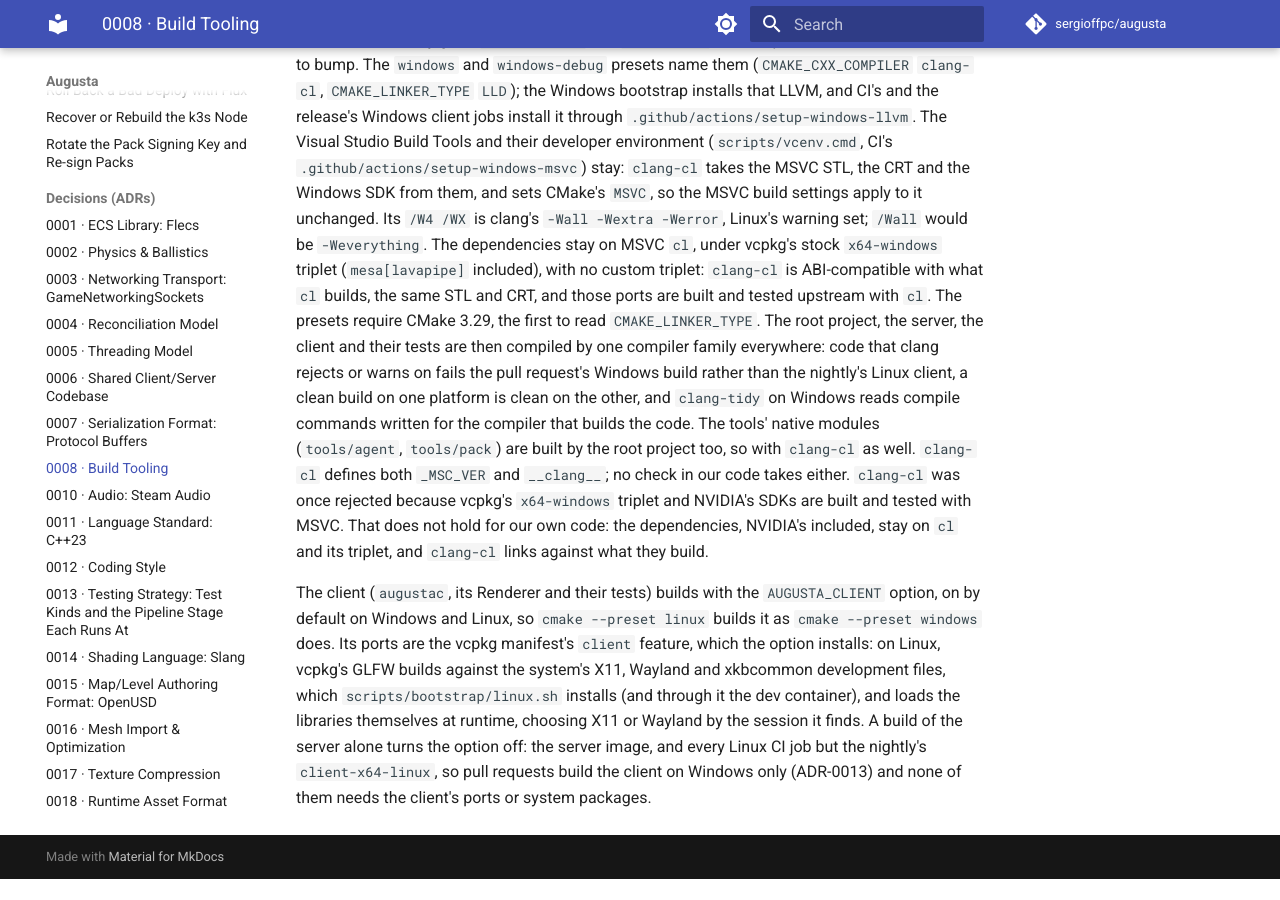
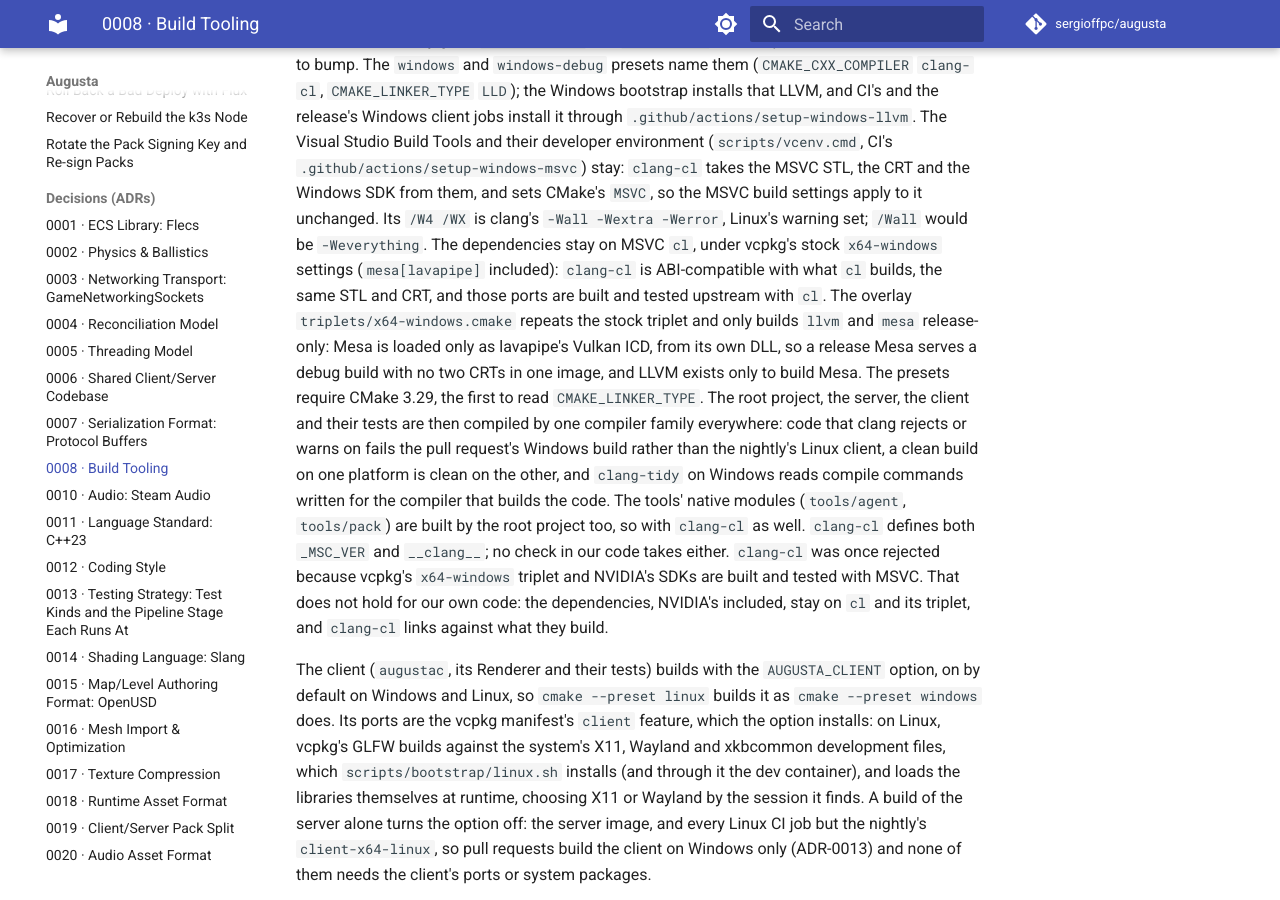
Before and after one commit to sergioffpc/augusta, an MkDocs documentation site: the page built from docs/adr/0008-build-tooling.md, in a window 1280 px wide and 900 px high, scrolled down 943 px. Built offline with MkDocs 1.6.1 and Material for MkDocs 9.7.7, drawn with Linux system fonts in a browser that asks for light colours; comment, search, counter and statistics services are not loaded; before the commit the page ends 1822 px from its top, so only the background shows below that.

Commit message:
build(vcpkg): build llvm and mesa release-only on Windows
An overlay x64-windows triplet repeats vcpkg's built-in one and sets
VCPKG_BUILD_TYPE release for llvm and mesa: Mesa is loaded only as
lavapipe's ICD from its own DLL and LLVM exists only to build it, so
their debug builds (~8 GB per windows-debug tree) were never used.

Co-Authored-By: Claude Opus 5.5 <noreply@anthropic.com>

```diff
--- a/docs/adr/0008-build-tooling.md
+++ b/docs/adr/0008-build-tooling.md
@@ -48,22 +48,25 @@ Studio Build Tools and their developer environment (`scripts/vcenv.cmd`, CI's
 CRT and the Windows SDK from them, and sets CMake's `MSVC`, so the MSVC build
 settings apply to it unchanged. Its `/W4 /WX` is clang's
 `-Wall -Wextra -Werror`, Linux's warning set; `/Wall` would be `-Weverything`.
-The dependencies stay on MSVC `cl`, under vcpkg's stock `x64-windows` triplet
-(`mesa[lavapipe]` included), with no custom triplet: `clang-cl` is
-ABI-compatible with what `cl` builds, the same STL and CRT, and those ports are
-built and tested upstream with `cl`. The presets require CMake 3.29, the first
-to read `CMAKE_LINKER_TYPE`. The root project, the server, the client and their
-tests are then compiled by one compiler family everywhere: code that clang
-rejects or warns on fails the pull request's Windows build rather than the
-nightly's Linux client, a clean build on one platform is clean on the other, and
-`clang-tidy` on Windows reads compile commands written for the compiler that
-builds the code. The tools' native modules (`tools/agent`, `tools/pack`) are
-built by the root project too, so with `clang-cl` as well. `clang-cl` defines
-both `_MSC_VER` and `__clang__`; no check in our code takes either. `clang-cl`
-was once rejected because vcpkg's `x64-windows` triplet and NVIDIA's SDKs are
-built and tested with MSVC. That does not hold for our own code: the
-dependencies, NVIDIA's included, stay on `cl` and its triplet, and `clang-cl`
-links against what they build.
+The dependencies stay on MSVC `cl`, under vcpkg's stock `x64-windows` settings
+(`mesa[lavapipe]` included): `clang-cl` is ABI-compatible with what `cl` builds,
+the same STL and CRT, and those ports are built and tested upstream with `cl`.
+The overlay `triplets/x64-windows.cmake` repeats the stock triplet and only
+builds `llvm` and `mesa` release-only: Mesa is loaded only as lavapipe's Vulkan
+ICD, from its own DLL, so a release Mesa serves a debug build with no two CRTs
+in one image, and LLVM exists only to build Mesa. The presets require CMake
+3.29, the first to read `CMAKE_LINKER_TYPE`. The root project, the server, the
+client and their tests are then compiled by one compiler family everywhere: code
+that clang rejects or warns on fails the pull request's Windows build rather
+than the nightly's Linux client, a clean build on one platform is clean on the
+other, and `clang-tidy` on Windows reads compile commands written for the
+compiler that builds the code. The tools' native modules (`tools/agent`,
+`tools/pack`) are built by the root project too, so with `clang-cl` as well.
+`clang-cl` defines both `_MSC_VER` and `__clang__`; no check in our code takes
+either. `clang-cl` was once rejected because vcpkg's `x64-windows` triplet and
+NVIDIA's SDKs are built and tested with MSVC. That does not hold for our own
+code: the dependencies, NVIDIA's included, stay on `cl` and its triplet, and
+`clang-cl` links against what they build.
 
 The client (`augustac`, its Renderer and their tests) builds with the
 `AUGUSTA_CLIENT` option, on by default on Windows and Linux, so
```
Also changed, not shown: 1 other file.
